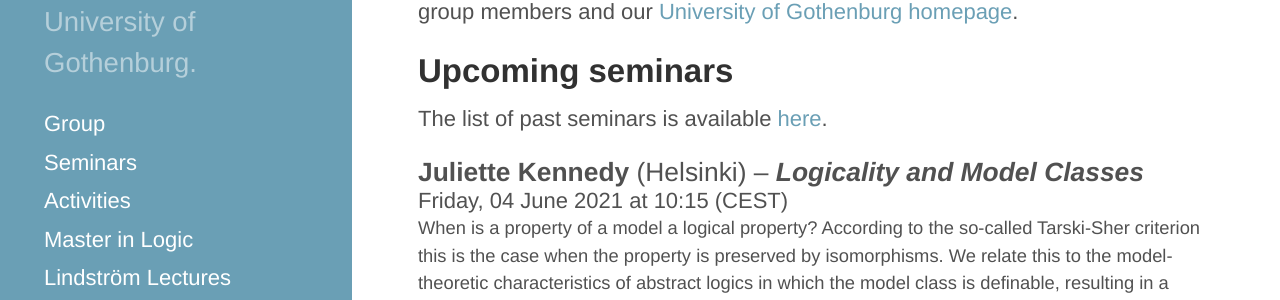
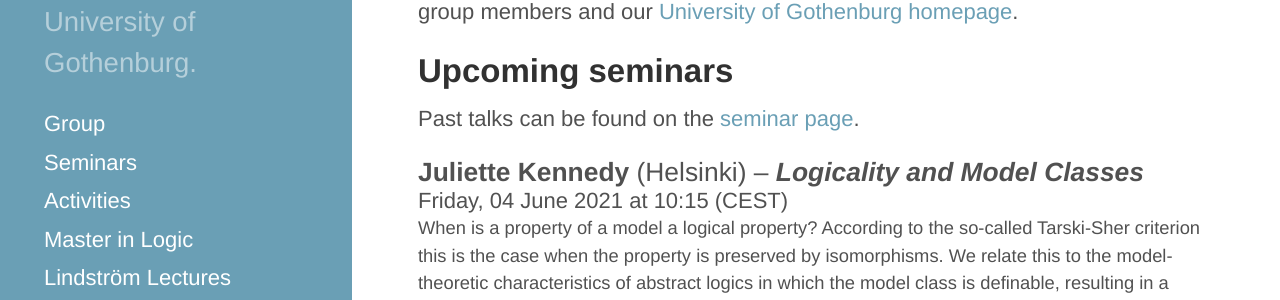
Before and after one commit to greleigh/Logic-GU, a Jekyll site: the page built from index.md, in a window 1280 px wide. Shown: the part 192-492 px from the top of the page. Built offline with Jekyll 4.4.1, drawn with Linux system fonts in a browser that asks for light colours; some web fonts are replaced.

Commit message:
Update index.md

```diff
--- a/index.md
+++ b/index.md
@@ -19,7 +19,7 @@
 {% assign build-date = site.time %}
 {% assign upcoming-seminars = site.categories['seminars'] | where_exp:"item", "build-date < item.date" | reverse %}
 {% if upcoming-seminars == empty %}New seminars will be published shortly.{% endif %}
-The list of past seminars is available [here]({% link _pages/seminars.md %}).
+Past talks can be found on the [seminar page]({% link _pages/seminars.md %}).
 
 {% for seminar in upcoming-seminars %}
   {% include seminar-entry.html talk=seminar excerpt-only=true nol_tag=true LL_tag=true %}
```
